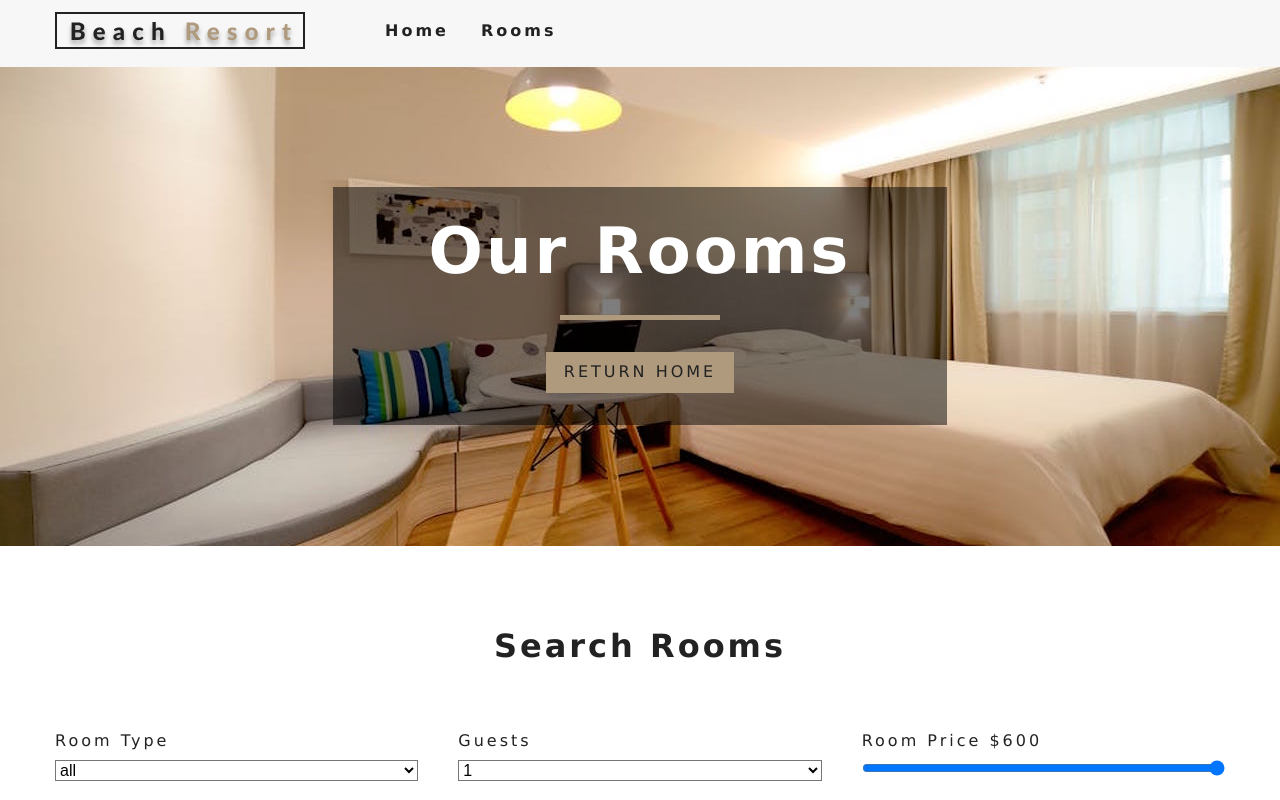
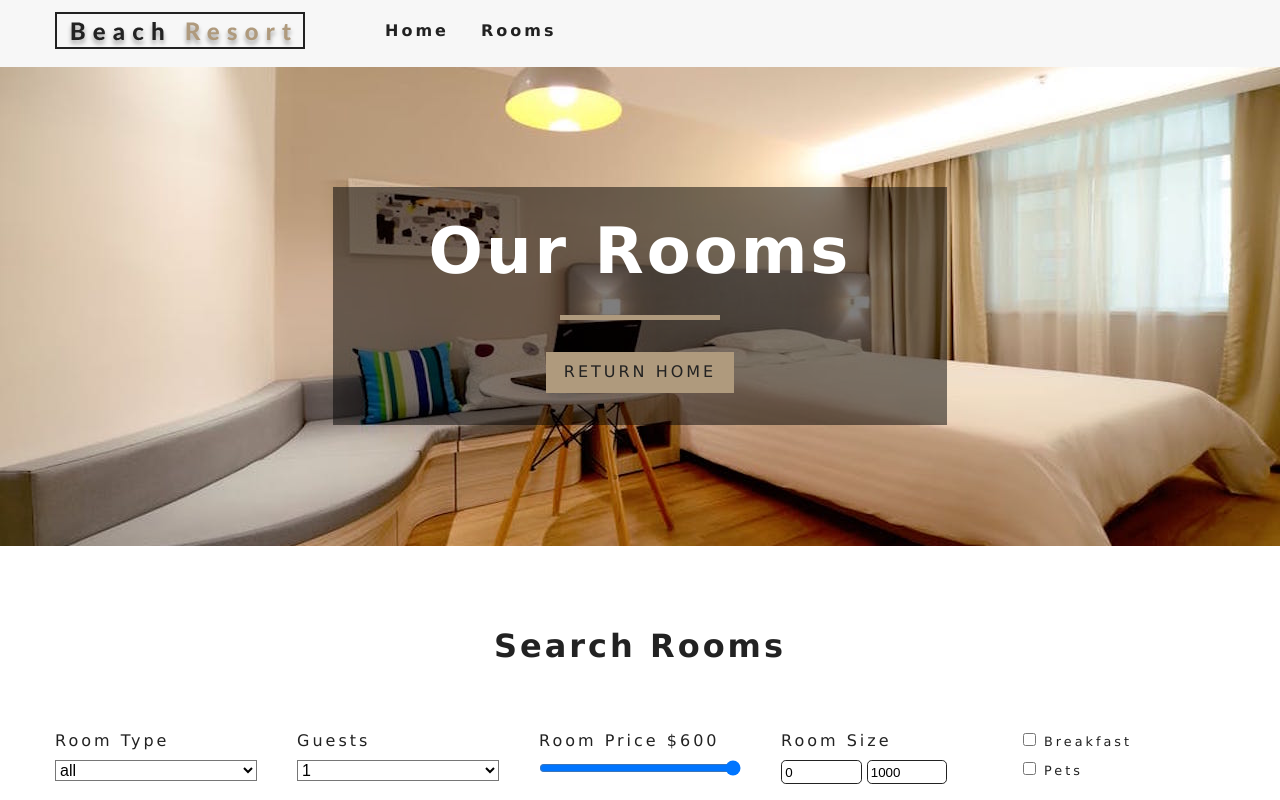
Before and after one commit to haidang9b/beach-resort-react, a React (Create React App) app: page /rooms in a window 1280 px wide. Shown: the top 800 px of the page. Built offline with nearby package versions, Linux system fonts and the light colour scheme.

Commit message:
Update: Extras, Size Filter

```diff
--- a/src/components/RoomFilter.js
+++ b/src/components/RoomFilter.js
@@ -61,6 +61,28 @@
                 </div>
                 {/* room price */}
 
+                {/* size */}
+                <div className='form-group'>
+                    <label htmlFor='size'>room size</label>
+                    <div className='size-inputs'>
+                        <input type='number' name='minSize' id='size' value={minSize} onChange={handleChange} className='size-input' />
+                        <input type='number' name='maxSize' id='size' value={maxSize} onChange={handleChange} className='size-input' />
+                    </div>
+                </div>
+                {/* end size */}
+
+                {/* extras */}
+                <div className='form-group'>
+                    <div className='single-extra'>
+                        <input type='checkbox' name='breakfast' id='breakfast' checked={breakfast} onChange={handleChange} />
+                        <label htmlFor='breakfast'>breakfast</label>
+                    </div>
+                    <div className='single-extra'>
+                        <input type='checkbox' name='pets' id='pets' checked={pets} onChange={handleChange} />
+                        <label htmlFor='pets'>pets</label>
+                    </div>
+                </div>
+                {/* extras end */}
             </div>
         </section>
     )
--- a/src/context.js
+++ b/src/context.js
@@ -74,10 +74,17 @@
             tempRooms = tempRooms.filter(room => room.capacity >= capacity);
         }
         tempRooms = tempRooms.filter(room => room.price <= price);
+        tempRooms = tempRooms.filter(room => room.size >= minSize && room.size <= maxSize);
+        if (breakfast) {
+            tempRooms = tempRooms.filter(room => room.breakfast === true);
+        }
+        if (pets) {
+            tempRooms = tempRooms.filter(room => room.pets === true);
+        }
+
         this.setState({
             sortedRooms: tempRooms
         })
-        console.log('filterRooms');
     }
 
     render() {
```
